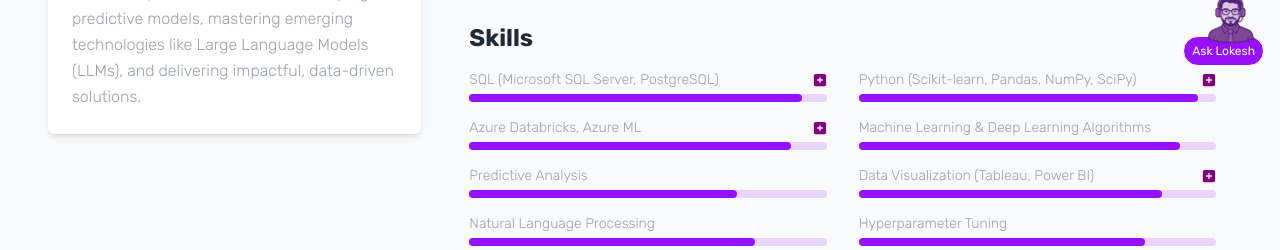
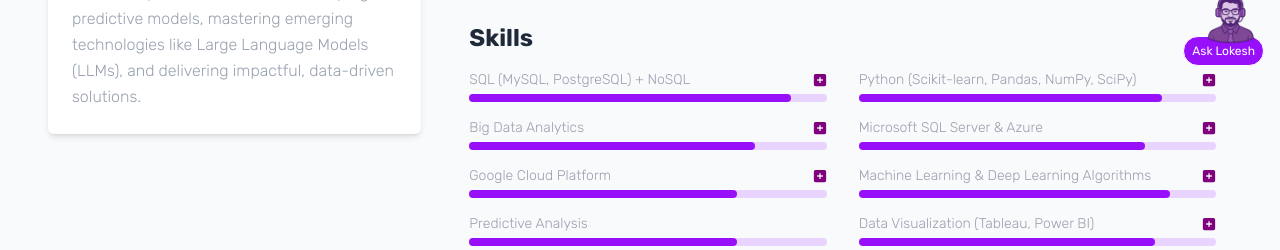
Before and after one commit to lokeshagg13/Lokesh-Aggarwal, a React (Create React App) app: page /Lokesh-Aggarwal/services in a window 1280 px wide. Shown: the part 702-952 px from the top of the page. Built offline with nearby package versions, Linux system fonts and the light colour scheme.

Commit message:
Skills update

```diff
--- a/src/components/pages/About/Skills/Skills.jsx
+++ b/src/components/pages/About/Skills/Skills.jsx
@@ -4,17 +4,22 @@ import SkillItem from "./SkillItem";
 const skillData = [
   {
     id: 1,
-    title: "SQL (Microsoft SQL Server, PostgreSQL)",
-    percentage: "93%",
+    title: "SQL (MySQL, PostgreSQL) + NoSQL",
+    percentage: "90%",
     sub: [
       {
         id: 1,
-        title: "Microsoft SQL Server",
+        title: "MySQL",
         percentage: "95%",
       },
       {
-        id: 1,
+        id: 2,
         title: "PostgreSQL",
+        percentage: "90%",
+      },
+      {
+        id: 3,
+        title: "MongoDB",
         percentage: "90%",
       },
     ],
@@ -22,7 +27,7 @@ const skillData = [
   {
     id: 2,
     title: "Python (Scikit-learn, Pandas, NumPy, SciPy)",
-    percentage: "95%",
+    percentage: "85%",
     sub: [
       {
         id: 1,
@@ -53,35 +58,106 @@ const skillData = [
   },
   {
     id: 3,
-    title: "Azure Databricks, Azure ML",
-    percentage: "90%",
+    title: "Big Data Analytics",
+    percentage: "80%",
     sub: [
       {
         id: 1,
+        title: "PySpark",
+        percentage: "80%",
+      },
+      {
+        id: 2,
         title: "Azure Databricks",
         percentage: "80%",
       },
       {
-        id: 2,
-        title: "Azure ML",
-        percentage: "65%",
+        id: 3,
+        title: "GCP BigQuery",
+        percentage: "70%",
       },
     ],
   },
   {
     id: 4,
-    title: "Machine Learning & Deep Learning Algorithms",
-    percentage: "90%",
+    title: "Microsoft SQL Server & Azure",
+    percentage: "80%",
+    sub: [
+      {
+        id: 1,
+        title: "Microsoft SQL Server",
+        percentage: "95%",
+      },
+      {
+        id: 2,
+        title: "Azure Fundamentals",
+        percentage: "80%",
+      },
+      {
+        id: 3,
+        title: "Azure ML",
+        percentage: "65%",
+      },
+      {
+        id: 4,
+        title: "Azure AI",
+        percentage: "65%",
+      },
+      {
+        id: 5,
+        title: "Azure Databricks",
+        percentage: "80%",
+      },
+    ],
   },
   {
     id: 5,
+    title: "Google Cloud Platform",
+    percentage: "75%",
+    sub: [
+      {
+        id: 1,
+        title: "GCP Compute and Storage Fundamentals",
+        percentage: "80%",
+      },
+      {
+        id: 2,
+        title: "GCP BigQuery",
+        percentage: "70%",
+      }
+    ],
+  },
+  {
+    id: 6,
+    title: "Machine Learning & Deep Learning Algorithms",
+    percentage: "87%",
+    sub: [
+      {
+        id: 1,
+        title: "Statistics and Mathematics of ML & DL",
+        percentage: "90%",
+      },
+      {
+        id: 2,
+        title: "Ensembling Techniques like Random Forests, XGBoost",
+        percentage: "90%",
+      },
+      {
+        id: 3,
+        title: "Hyperparameter Tuning",
+        percentage: "80%",
+      },
+    ],
+  },
+  {
+    id: 7,
     title: "Predictive Analysis",
     percentage: "75%",
   },
   {
-    id: 6,
+    id: 8,
     title: "Data Visualization (Tableau, Power BI)",
-    percentage: "85%",
+    percentage: "83%",
     sub: [
       {
         id: 1,
@@ -96,22 +172,17 @@ const skillData = [
     ],
   },
   {
-    id: 7,
+    id: 9,
     title: "Natural Language Processing",
     percentage: "80%",
   },
   {
-    id: 8,
-    title: "Hyperparameter Tuning",
-    percentage: "80%",
-  },
-  {
-    id: 9,
+    id: 10,
     title: "Feature Engineering",
     percentage: "75%",
   },
   {
-    id: 10,
+    id: 11,
     title: "Tensorflow, Keras, PyTorch",
     percentage: "75%",
     sub: [
@@ -128,24 +199,19 @@ const skillData = [
     ],
   },
   {
-    id: 11,
-    title: "Transformers (BERT, GPT-2, T5)",
-    percentage: "80%",
-  },
-  {
     id: 12,
-    title: "Fine-tuning Hugging Face Models",
+    title: "Hugging Face Transformers Library",
     percentage: "70%",
   },
   {
     id: 13,
-    title: "LangChain, LLMs, RAG",
-    percentage: "60%",
+    title: "Transformers, LangChain, LLMs, RAG",
+    percentage: "70%",
     sub: [
       {
         id: 1,
-        title: "LangChain",
-        percentage: "80%",
+        title: "Understanding of Transformers (BERT, GPT-2, T5)",
+        percentage: "75%",
       },
       {
         id: 2,
@@ -154,8 +220,13 @@ const skillData = [
       },
       {
         id: 3,
+        title: "LangChain",
+        percentage: "70%",
+      },
+      {
+        id: 4,
         title: "RAG",
-        percentage: "75%",
+        percentage: "60%",
       },
     ],
   },
```
